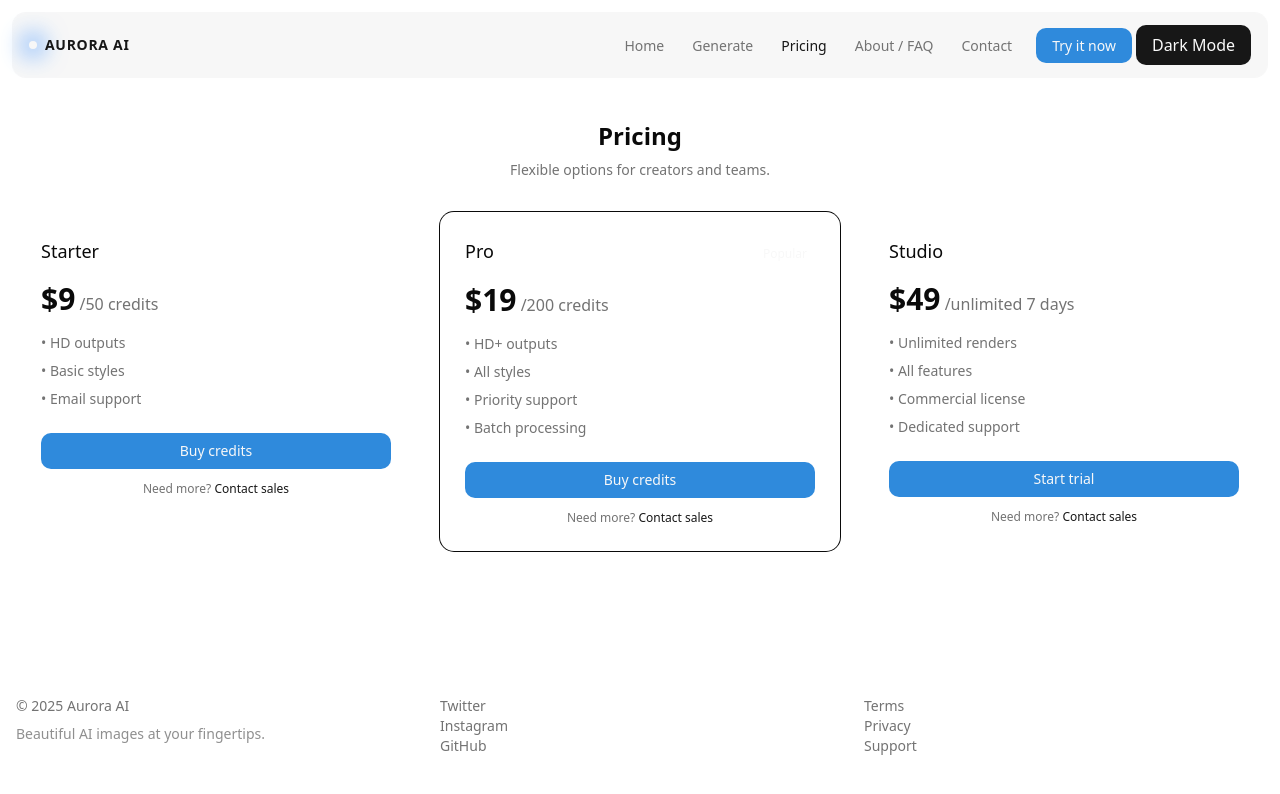
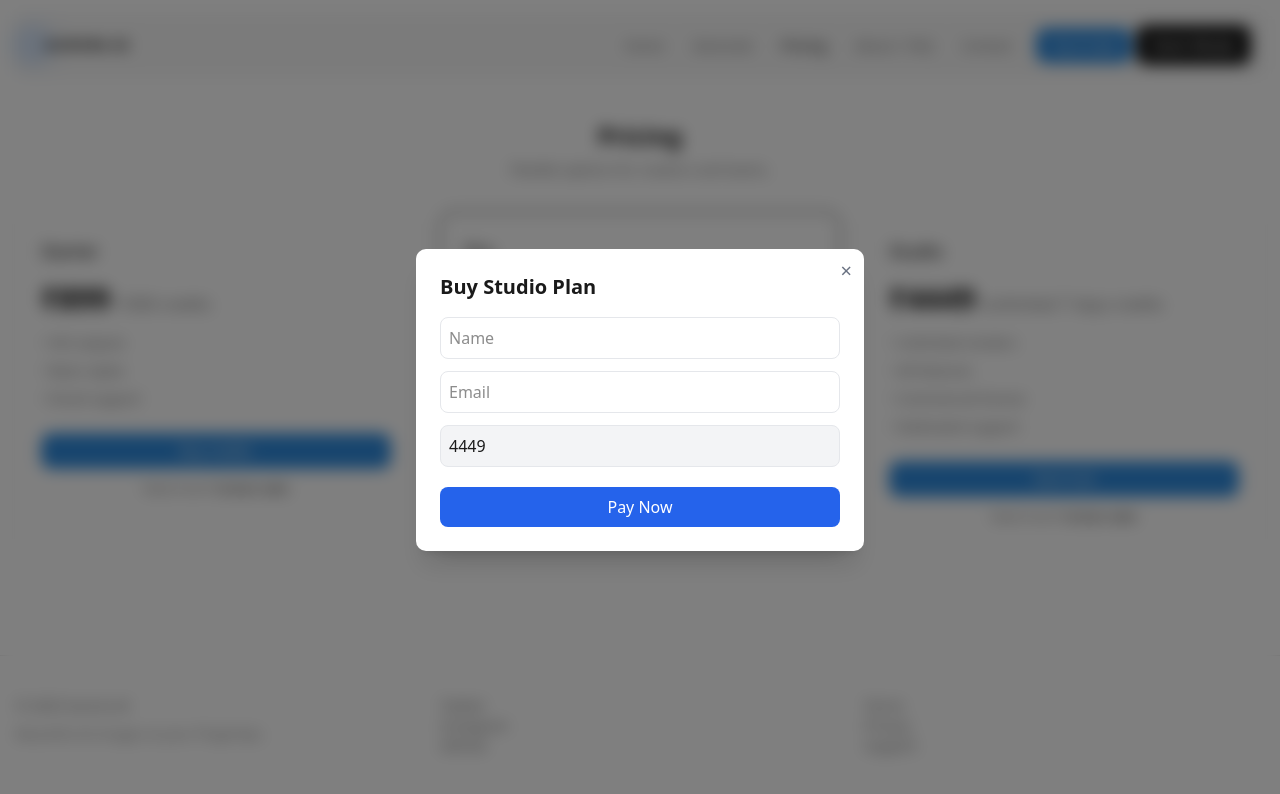
Before and after one commit to uniksrj/aurora-ai, a React (Vite) app: page /pricing in a window 1280 px wide. Both pictures are taken after a click on the button "Start trial". Shown: the top 794 px of the page. Built offline with nearby package versions, Linux system fonts and the light colour scheme.

Commit message:
add payment gateway function and also set styling

```diff
--- /dev/null
+++ b/api/api.js
@@ -0,0 +1,27 @@
+
+import crypto from 'crypto';
+export default function handler(req, res){
+    if (req.method !== 'POST') return res.status(405).end();
+
+    const {txnID , amount, productinfo, firstname, email} = req.body;
+
+    if (!txnID || !amount || !productinfo || !firstname || !email){
+        return res.status(400).json({error : "Missing required fields"});
+    }
+
+    const key = process.env.PAYU_KEY;
+    const salt = process.env.PAUU_SALT;
+
+    const hashString = `${key}|${txnID}|${amount}|${productinfo}|${firstname}|${email}|||||||||||${salt}`;
+  const hash = crypto.createHash('sha512').update(hashString).digest('hex');
+
+  res.status(200).json({
+    key,
+    txnID,
+    amount,
+    productinfo,
+    firstname,
+    email,
+    hash
+  });
+}
--- a/package.json
+++ b/package.json
@@ -43,6 +43,7 @@
     "class-variance-authority": "^0.7.1",
     "clsx": "^2.1.1",
     "cmdk": "1.0.4",
+    "crypto": "^1.0.1",
     "date-fns": "4.1.0",
     "embla-carousel-react": "8.5.1",
     "geist": "^1.3.1",
--- /dev/null
+++ b/src/component/Payment.jsx
@@ -0,0 +1,63 @@
+import React from "react";
+
+export default function PayUCheckout() {
+  const PAYU_BASE_URL = "https://secure.payu.in/_payment"; // use https://test.payu.in/_payment for sandbox
+
+  const handlePayment = async () => {
+    const txnid = "txn_" + new Date().getTime();
+    const amount = "100"; // amount in INR
+    const productinfo = "Image Credits 100";
+    const firstname = "John";
+    const email = "john@example.com";
+
+    // 1. Call your serverless function to get hash
+    const res = await fetch("/api/generateHash", {
+      method: "POST",
+      headers: { "Content-Type": "application/json" },
+      body: JSON.stringify({ txnid, amount, productinfo, firstname, email }),
+    });
+
+    const data = await res.json();
+
+    if (data.error) {
+      alert("Error generating hash");
+      return;
+    }
+
+    // 2. Create a hidden form and submit to PayU
+    const form = document.createElement("form");
+    form.action = PAYU_BASE_URL;
+    form.method = "POST";
+
+    const fields = {
+      key: data.key,
+      txnid: data.txnid,
+      amount: data.amount,
+      productinfo: data.productinfo,
+      firstname: data.firstname,
+      email: data.email,
+      phone: "9999999999",
+      surl: "https://yourdomain.com/payment/success",  // your success redirect
+      furl: "https://yourdomain.com/payment/failure",  // your failure redirect
+      hash: data.hash,
+      service_provider: "payu_paisa",
+    };
+
+    for (const name in fields) {
+      const input = document.createElement("input");
+      input.type = "hidden";
+      input.name = name;
+      input.value = fields[name];
+      form.appendChild(input);
+    }
+
+    document.body.appendChild(form);
+    form.submit();
+  };
+
+  return (
+    <div>
+      <button onClick={handlePayment}>Buy 100 Credits (₹100)</button>
+    </div>
+  );
+}
--- a/src/component/routes/pricing.jsx
+++ b/src/component/routes/pricing.jsx
@@ -1,62 +1,149 @@
-"use client"
+"use client";
 
-import { Link } from "react-router-dom"
+import { useState } from "react";
+import { Link } from "react-router-dom";
 
 const plans = [
   {
     name: "Starter",
-    price: "$9",
-    period: "/50 credits",
+    price: 899,
+    credits: 1000,
+    amount: "899", // in INR
+    productinfo: "Starter 1000 credits",
     features: ["HD outputs", "Basic styles", "Email support"],
     cta: "Buy credits",
     popular: false,
   },
   {
     name: "Pro",
-    price: "$19",
-    period: "/200 credits",
+    price: 1699,
+    credits: 10000,
+    amount: "1699",
+    productinfo: "Pro 10000 credits",
     features: ["HD+ outputs", "All styles", "Priority support", "Batch processing"],
     cta: "Buy credits",
     popular: true,
   },
   {
     name: "Studio",
-    price: "$49",
-    period: "/unlimited 7 days",
+    price: 4449,
+    credits: "unlimited 7 days",
+    amount: "4449",
+    productinfo: "Studio unlimited",
     features: ["Unlimited renders", "All features", "Commercial license", "Dedicated support"],
     cta: "Start trial",
     popular: false,
   },
-]
+];
 
 export default function Pricing() {
+  const [selectedPlan, setSelectedPlan] = useState(null);
+  const [userData, setUserData] = useState({ name: "", email: "" });
+  const [showModal, setShowModal] = useState(false);
+
+  const PAYU_BASE_URL = "https://test.payu.in/_payment"; // ✅ sandbox, switch to secure.payu.in for live
+
+  const openModal = (plan) => {
+    setSelectedPlan(plan);
+    setShowModal(true);
+  };
+
+  const closeModal = () => {
+    setSelectedPlan(null);
+    setUserData({ name: "", email: "" });
+    setShowModal(false);
+  };
+
+  const handlePayment = async () => {
+    if (!userData.name || !userData.email) {
+      alert("Please fill in name and email.");
+      return;
+    }
+
+    const txnid = "txn_" + Date.now();
+    const amount = selectedPlan.amount;
+    const productinfo = selectedPlan.productinfo;
+    const firstname = userData.name;
+    const email = userData.email;
+
+    const response = await fetch("/api/generateHash", {
+      method: "POST",
+      headers: { "Content-Type": "application/json" },
+      body: JSON.stringify({ txnid, amount, productinfo, firstname, email }),
+    });
+
+    const data = await response.json();
+    if (data.error) {
+      alert("Error: " + data.error);
+      return;
+    }
+
+    // Auto-create payment form
+    const form = document.createElement("form");
+    form.method = "POST";
+    form.action = PAYU_BASE_URL;
+
+    const fields = {
+      key: data.key,
+      txnid: data.txnid,
+      amount: data.amount,
+      productinfo: data.productinfo,
+      firstname: data.firstname,
+      email: data.email,
+      phone: "9999999999",
+      surl: "https://yourdomain.com/payment/success",
+      furl: "https://yourdomain.com/payment/failure",
+      hash: data.hash,
+      service_provider: "payu_paisa",
+    };
+
+    for (const name in fields) {
+      const input = document.createElement("input");
+      input.type = "hidden";
+      input.name = name;
+      input.value = fields[name];
+      form.appendChild(input);
+    }
+
+    document.body.appendChild(form);
+    form.submit();
+  };
+
   return (
     <div className="mx-auto max-w-7xl px-4 py-10">
       <h1 className="text-2xl font-semibold text-center">Pricing</h1>
-      <p className="mt-2 text-center text-sm text-muted-foreground">Flexible options for creators and teams.</p>
+      <p className="mt-2 text-center text-sm text-muted-foreground">
+        Flexible options for creators and teams.
+      </p>
 
       <div className="mt-8 grid gap-6 md:grid-cols-3">
         {plans.map((p) => (
           <div
             key={p.name}
-            className={`rounded-xl border border-white/10 p-6 ${p.popular ? "bg-white/5 ring-1 ring-brand/40" : "bg-transparent"}`}
+            className={`rounded-xl border border-accent-foreground/10 p-6 ${p.popular ? "bg-white/5 ring-1 ring-brand/40" : "bg-transparent"
+              }`}
           >
             <div className="flex items-baseline justify-between">
               <h3 className="text-lg font-medium">{p.name}</h3>
               {p.popular && (
-                <span className="rounded-full bg-brand/15 px-2 py-1 text-xs text-brand-foreground">Popular</span>
+                <span className="rounded-full bg-brand/15 px-2 py-1 text-xs text-brand-foreground">
+                  Popular
+                </span>
               )}
             </div>
             <div className="mt-4">
-              <span className="text-3xl font-semibold">{p.price}</span>
-              <span className="text-muted-foreground"> {p.period}</span>
+              <span className="text-3xl font-semibold">₹{p.price}</span>
+              <span className="text-muted-foreground"> /{p.credits} credits</span>
             </div>
             <ul className="mt-4 space-y-2 text-sm text-muted-foreground">
               {p.features.map((f) => (
                 <li key={f}>• {f}</li>
               ))}
             </ul>
-            <button className="mt-6 w-full rounded-lg bg-brand px-4 py-2 text-sm font-medium text-brand-foreground hover:opacity-90 transition">
+            <button
+              onClick={() => openModal(p)}
+              className="mt-6 w-full rounded-lg bg-brand px-4 py-2 text-sm font-medium text-brand-foreground hover:opacity-90 transition"
+            >
               {p.cta}
             </button>
             <p className="mt-3 text-center text-xs text-muted-foreground">
@@ -68,6 +155,60 @@ export default function Pricing() {
           </div>
         ))}
       </div>
+
+      {/* MODAL */}
+      {showModal && selectedPlan && (
+        <div
+          className="fixed inset-0 bg-black/50 backdrop-blur-sm flex justify-center items-center z-50"
+          onClick={closeModal} // click outside to close
+        >
+          <div
+            onClick={(e) => e.stopPropagation()} // prevent closing when clicking inside
+            className="bg-[var(--payment-bg)] text-[var(--payment-text)] rounded-lg p-6 w-[90%] max-w-md shadow-xl relative"
+          >
+            {/* Close button */}
+            <button
+              onClick={closeModal}
+              className="absolute top-2 right-3 text-gray-500 hover:text-black text-xl"
+            >
+              ×
+            </button>
+
+            {/* Modal Header */}
+            <h2 className="text-xl font-semibold mb-4">
+              Buy {selectedPlan.name} Plan
+            </h2>
+
+            {/* Form */}
+            <div className="space-y-3">
+              <input
+                type="text"
+                placeholder="Name"
+                className="w-full border border-[var(--payment-border)] p-2 rounded-md bg-transparent"
+              />
+              <input
+                type="email"
+                placeholder="Email"
+                className="w-full border border-[var(--payment-border)] p-2 rounded-md bg-transparent"
+              />
+              <input
+                type="number"
+                placeholder="Amount"
+                disabled
+                value={selectedPlan.amount} // use actual plan amount
+                className="w-full border border-[var(--payment-border)] p-2 rounded-md bg-gray-100 dark:bg-gray-800"
+              />
+            </div>
+
+            {/* Pay Button */}
+            <button
+              className="mt-5 w-full bg-[var(--payment-primary)] text-[var(--payment-primary-text)] py-2 rounded-md font-medium hover:bg-[var(--payment-primary-hover)] transition"
+            >
+              Pay Now
+            </button>
+          </div>
+        </div>
+      )}
     </div>
-  )
+  );
 }
--- a/src/component/sites/footer.jsx
+++ b/src/component/sites/footer.jsx
@@ -2,7 +2,7 @@
 
 export default function Footer() {
   return (
-    <footer className="mt-16 border-t border-white/10">
+    <footer className="mt-16 border-t border-accent-foreground/10">
       <div className="mx-auto max-w-7xl px-4 py-10 grid gap-6 md:grid-cols-3">
         <div>
           <p className="text-sm text-muted-foreground">© {new Date().getFullYear()} Aurora AI</p>
--- a/src/index.css
+++ b/src/index.css
@@ -45,6 +45,13 @@
   --accent-pink: oklch(0.7 0.22 330);
   /* Pink accent */
   --accent-pink-foreground: oklch(0.98 0 0);
+   --payment-bg: #ffffff;
+  --payment-text: #1a1a1a;
+  --payment-border: #e5e7eb;
+  --payment-primary: #2563eb;
+  --payment-primary-hover: #1d4ed8;
+  --payment-primary-text: #ffffff;
+  --payment-success: #16a34a;
 }
 
 .dark {
@@ -80,6 +87,13 @@
   --sidebar-accent-foreground: var(--accent-pink-foreground);
   --sidebar-border: oklch(0.269 0 0);
   --sidebar-ring: oklch(0.439 0 0);
+   --payment-bg: #1e1e1e;
+  --payment-text: #f9f9f9;
+  --payment-border: #2d2d2d;
+  --payment-primary: #3b82f6;
+  --payment-primary-hover: #60a5fa;
+  --payment-primary-text: #ffffff;
+  --payment-success: #22c55e;
 }
 
 @theme inline {
```
Also changed, not shown: src/component/routes/home-landing.jsx (+4 -4 lines), 1 other file (tests, documents, lock files or other folders).
